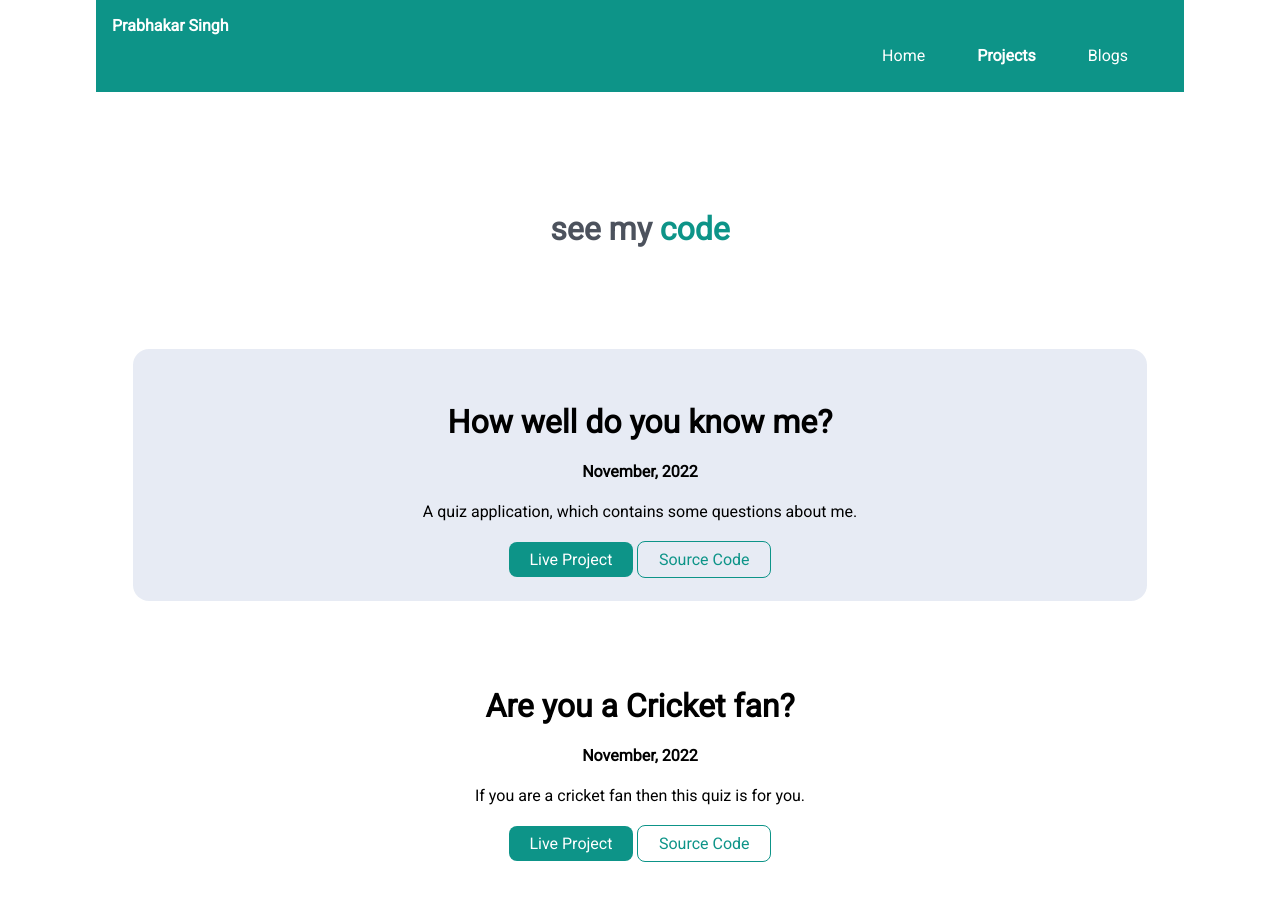
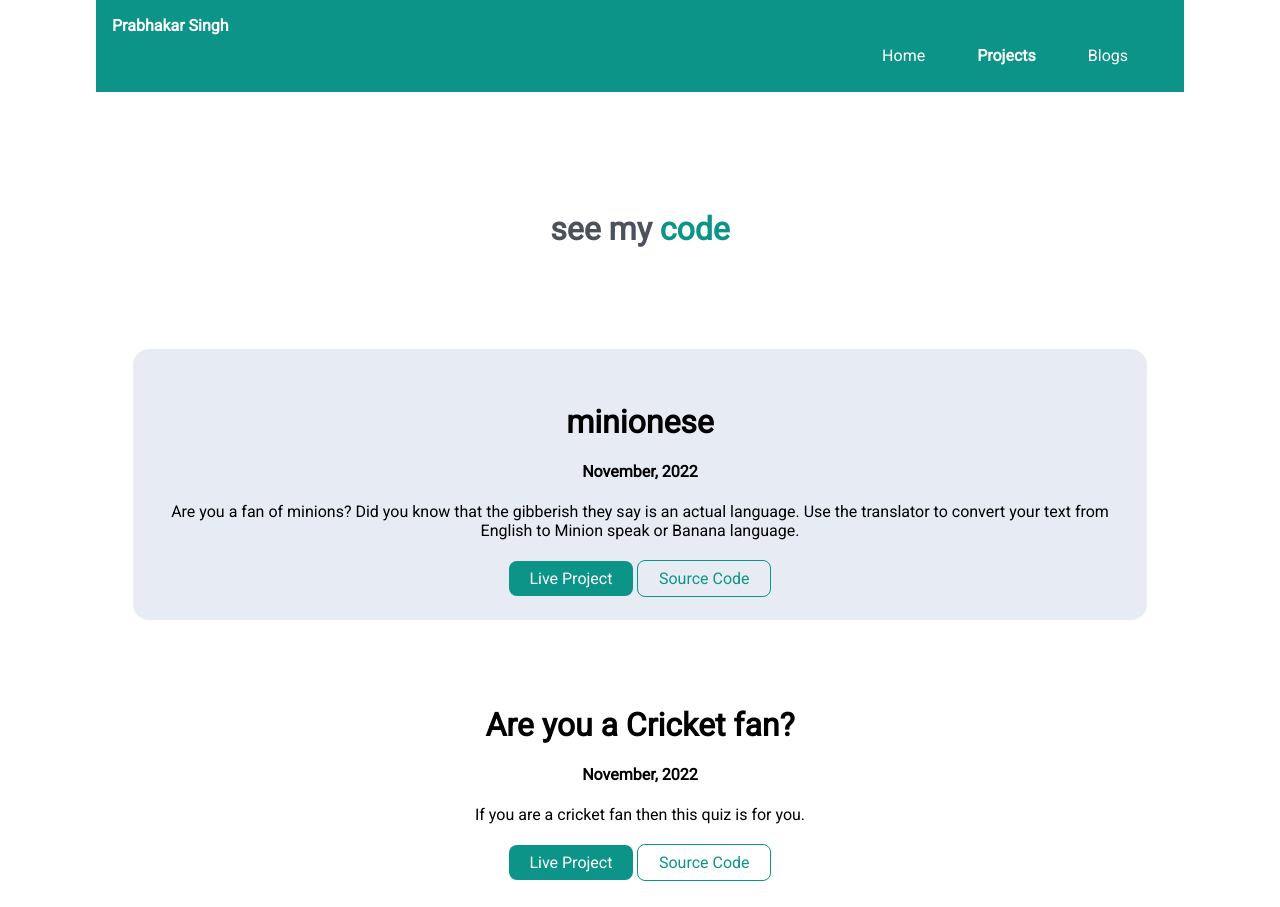
Before and after one commit to Prabhakar149/Portfolio, a plain HTML site: page projects.html in a window 1280 px wide. Shown: the top 907 px of the page. Drawn offline with Linux system fonts and the light colour scheme; a web font is replaced by a local one.

Commit message:
updated projects

```diff
--- a/projects.html
+++ b/projects.html
@@ -35,11 +35,12 @@
 
         <li>
             <div class="my-projets container container-center my-color">
-                <h1>How well do you know me?</h1>
+                <h1>minionese</h1>
                 <h4>November, 2022</h4>
-                <p class="section-para">A quiz application, which contains some questions about me.</p>
-                <a class="link link-p" href="https://replit.com/@Prabhakar149/My-quiz?embed=true" target="_blank">Live Project</a>
-                <a class="link link-s" href="https://github.com/Prabhakar149/My-quiz" target="_blank">Source Code</a>
+                <p class="section-para">Are you a fan of minions? Did you know that the gibberish they say is an actual language. Use the translator to convert your text
+                  from English to Minion speak or Banana language.</p>
+                <a class="link link-p" href="https://ps-banana-talk.netlify.app/" target="_blank">Live Project</a>
+                <a class="link link-s" href="https://github.com/Prabhakar149/neog-camp-banana-speak" target="_blank">Source Code</a>
             </div>
         </li>
 
```
